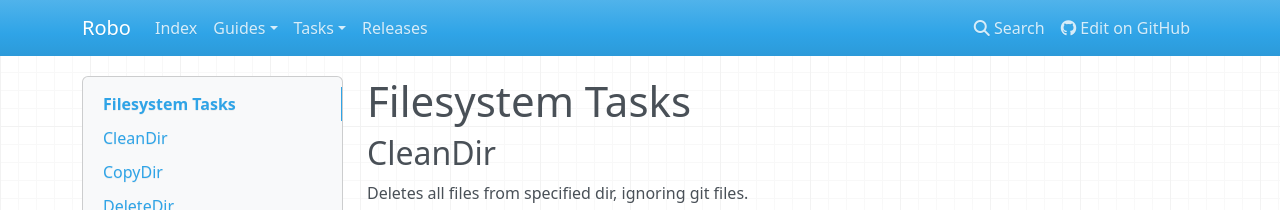
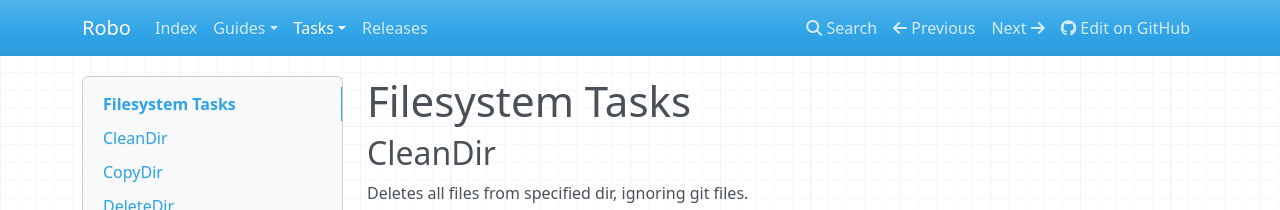
Before and after one commit to consolidation/robo, an MkDocs documentation site: the page built from docs/tasks/Filesystem.md, in a window 1280 px wide. Shown: the top 210 px of the page. Built offline with MkDocs 1.6.1, drawn with Linux system fonts in a browser that asks for light colours; nearby versions of some CDN libraries; old or Windows-style settings are respelled for this version of MkDocs.

```diff
--- a/mkdocs.yml
+++ b/mkdocs.yml
@@ -11,7 +11,7 @@ pages:
   - Collections: collections.md
 - Tasks:
   - "Base Tasks": tasks/Base.md
-  - "FileSystem Tasks": tasks/FileSystem.md
+  - "FileSystem Tasks": tasks/Filesystem.md
   - "File Tasks": tasks/File.md
   - "Composer Tasks": tasks/Composer.md
   - "VCS Tasks": tasks/Vcs.md
```
